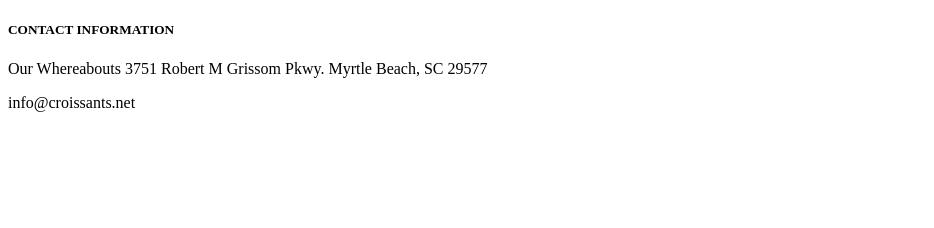
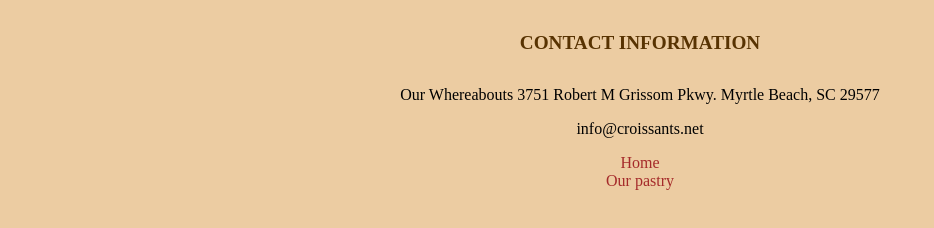
Before and after one commit to Drimka/Croissant, a plain HTML site: page contact.html in a window 1280 px wide. Shown: the whole page, without its empty margins (0-934 px from the left). Drawn offline with Linux system fonts and the light colour scheme.

Commit message:
Added CSS

```diff
--- a/contact.html
+++ b/contact.html
@@ -11,5 +11,7 @@
     <h5>CONTACT INFORMATION</h5>
     <p>Our Whereabouts 3751 Robert M Grissom Pkwy. Myrtle Beach, SC 29577</p>
     <p>info@croissants.net</p>
+    <a href="/">Home</a>
+    <a href="/photo.html">Our pastry</a>
   </body>
 </html>
--- a/src/style.css
+++ b/src/style.css
@@ -0,0 +1,19 @@
+a {
+  color: brown;
+  text-decoration: none;
+  display: flex;
+  justify-content: space-evenly;
+}
+body {
+  text-align: center;
+  background-color: rgb(236, 204, 162);
+}
+h5 {
+  color: rgb(88, 51, 2);
+  font-size: larger;
+}
+img {
+  display: block;
+  margin: 0 auto;
+  border-radius: 5px;
+}
```
